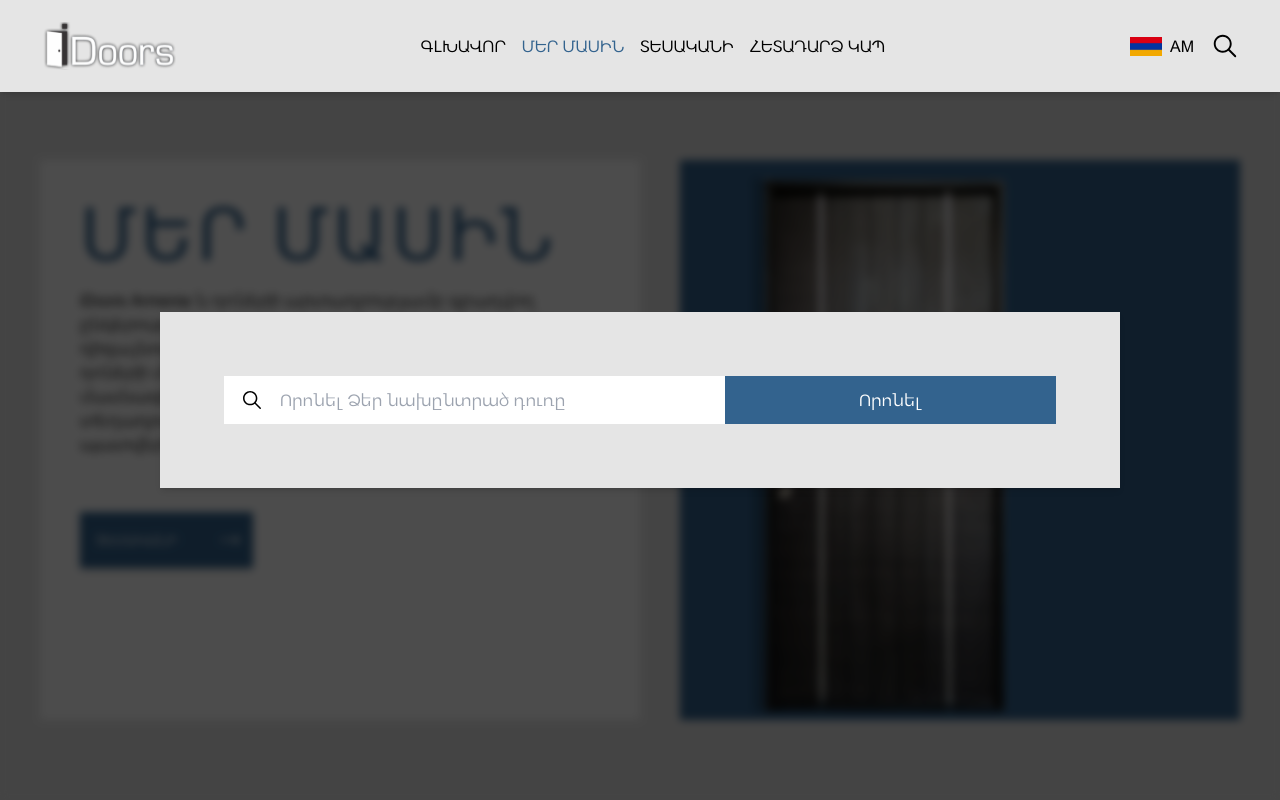
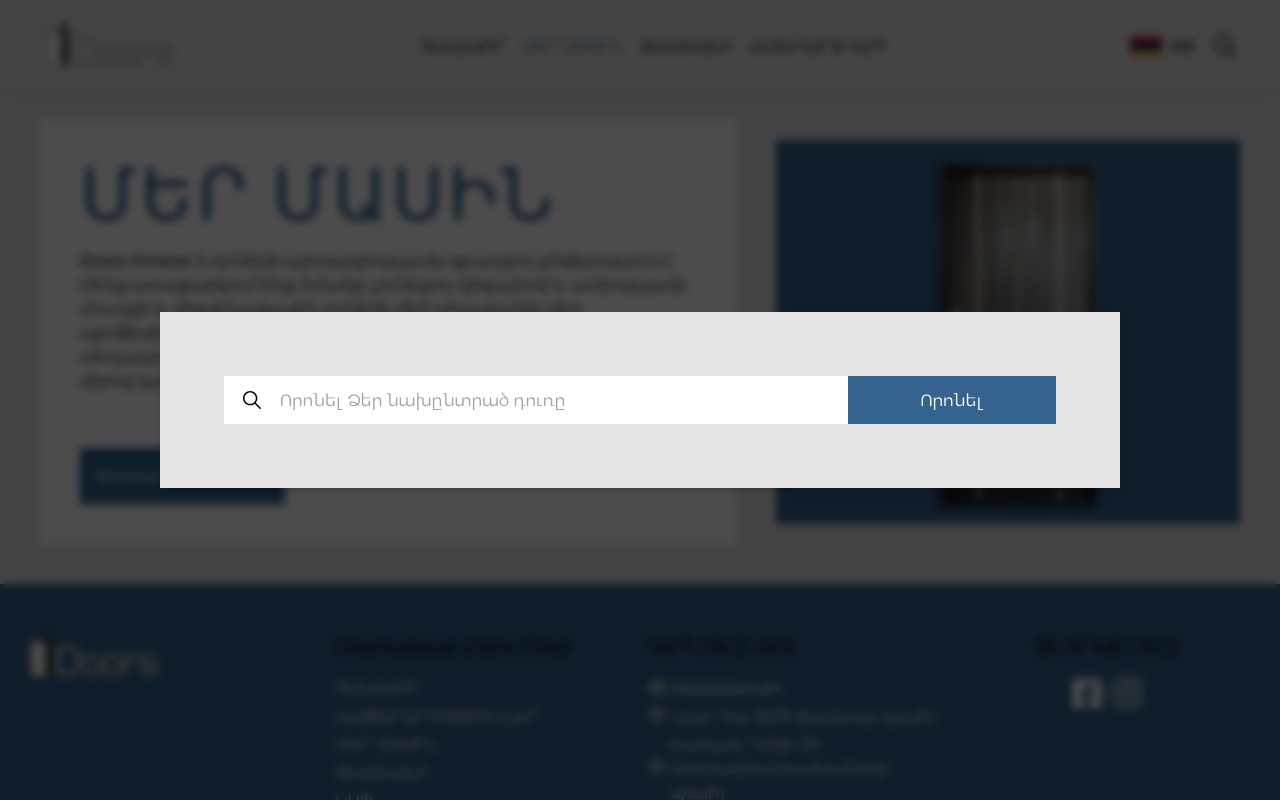
Before and after one commit to artsimonyan21/IDoors_FE, a React (Vite) app: page /about in a window 1280 px wide. Both pictures are taken after a click on the button 1225 px from the left and 46 px from the top of the page. Shown: the top 800 px of the page. Built offline with nearby package versions, Linux system fonts and the light colour scheme; a web font is replaced by a local one.

Commit message:
Final result

```diff
--- a/src/app-wrapper/app-wrapper.tsx
+++ b/src/app-wrapper/app-wrapper.tsx
@@ -18,7 +18,7 @@ const AppWrapper = ({ children }: Props) => {
   } = useAppStore((store) => store);
 
   return (
-    <main className=" w-full h-full overflow-x-hidden">
+    <main className=" w-screen max-w-screen-3xl flex flex-col items-center justify-between mx-auto overflow-x-hidden">
       {isMenuOpen ? (
         <div className=" w-full h-full md:hidden">
           <Overlay />
--- a/src/components/searchbar.tsx
+++ b/src/components/searchbar.tsx
@@ -17,7 +17,7 @@ const Searchbar = () => {
     >
       <form
         action=""
-        className=" w-full h-12 flex items-center flex-wrap bg-white"
+        className=" w-full h-12 md:grid grid-cols-[3fr_1fr] flex items-center flex-wrap bg-white"
       >
         <div className=" flex grow h-full">
           <div className=" h-full flex items-center justify-center text-2xl px-4">
--- a/src/components/swiper-show-items.tsx
+++ b/src/components/swiper-show-items.tsx
@@ -9,7 +9,7 @@ import "swiper/css/pagination";
 
 const SwiperShowItems = () => {
   return (
-    <section className=" w-full min-h-[80vh] flex items-center justify-center flex-col">
+    <section className=" w-full h-fit flex items-center justify-center flex-col">
       <Swiper
         spaceBetween={24}
         slidesPerView={4}
--- a/src/layouts/Footer/footer.tsx
+++ b/src/layouts/Footer/footer.tsx
@@ -1,8 +1,6 @@
 import { footerLinks } from "@/constants/contsants";
 import FooterCard from "./components/footer-card";
 import { Link } from "react-router-dom";
-// import Logo from "../../../assets/images/logo.svg";
-// import { NavLink } from "react-router-dom";
 
 const Footer: React.FC = () => {
   return (
--- a/src/layouts/main-layout.tsx
+++ b/src/layouts/main-layout.tsx
@@ -2,13 +2,16 @@ import useScrollToTop from "@/hooks/useScrollToTop";
 import Footer from "./Footer/footer";
 import Navbar from "./navbar/navbar";
 import { Outlet } from "react-router";
+import AppWrapper from "@/app-wrapper/app-wrapper";
 
 const MainLayout = () => {
   useScrollToTop();
   return (
     <>
       <Navbar />
-      <Outlet />
+      <AppWrapper>
+        <Outlet />
+      </AppWrapper>
       <Footer />
     </>
   );
--- a/src/main.tsx
+++ b/src/main.tsx
@@ -1,13 +1,10 @@
 import ReactDOM from "react-dom/client";
 import { BrowserRouter } from "react-router-dom";
 import App from "./App";
-import AppWrapper from "./app-wrapper/app-wrapper";
 import "./index.css";
 
 ReactDOM.createRoot(document.getElementById("root")!).render(
   <BrowserRouter>
-    <AppWrapper>
-      <App />
-    </AppWrapper>
+    <App />
   </BrowserRouter>
 );
--- a/src/pages/about/components/about-card.tsx
+++ b/src/pages/about/components/about-card.tsx
@@ -3,8 +3,8 @@ import door from "/images/doorRange.png";
 
 const AboutCard = () => {
   return (
-    <section className="w-full min-h-screen grid lg:grid-cols-[1.5fr_1fr] items-center gap-10">
-      <div className=" lg:h-[70%] bg-white xs:p-10 p-5">
+    <section className=" w-full h-1/2 grid lg:grid-cols-[1.5fr_1fr] items-center gap-10 mt-20">
+      <div className=" h-full bg-white xs:p-10 p-5">
         <div className=" w-full flex items-start justify-between flex-col gap-4">
           <div className=" w-full flex items-start justify-between flex-col gap-4">
             <h2 className=" lg:text-7xl xs:text-5xl text-4xl font-[EZO-NA] tracking-wider uppercase text-blue-1">
@@ -23,11 +23,11 @@ const AboutCard = () => {
           </Button>
         </div>
       </div>
-      <div className=" h-[70%] bg-blue-1 flex items-center justify-center aspect-square relative">
+      <div className=" h-full max-h-96 w-full bg-blue-1 flex items-center justify-center aspect-square relative">
         <img
           src={door}
           alt=""
-          className=" w-1/2 absolute lg:left-12 left-1/4"
+          className=" sm:max-w-[80%] max-w-[50%] absolute inset-1/2 -translate-x-1/2 -translate-y-1/2"
         />
       </div>
     </section>
--- a/src/pages/home/home.tsx
+++ b/src/pages/home/home.tsx
@@ -19,7 +19,7 @@ const Home = () => {
       >
         <Searchbar />
       </section>
-      <section className=" w-full md:h-[60vh] px-10">
+      <section className=" w-full md:h-[60vh] max-h-[500px] px-10">
         <section className=" w-full h-full md:block hidden">
           <SwiperAdverstising />
         </section>
--- a/tailwind.config.js
+++ b/tailwind.config.js
@@ -10,6 +10,9 @@ export default {
         sm: "580px",
         md: "768px",
         lg: "1024px",
+        xl: "1250px",
+        "2xl": "1450px",
+        "3xl": "1530px",
       },
       colors: {
         "blue-1": "#33638e",
```
